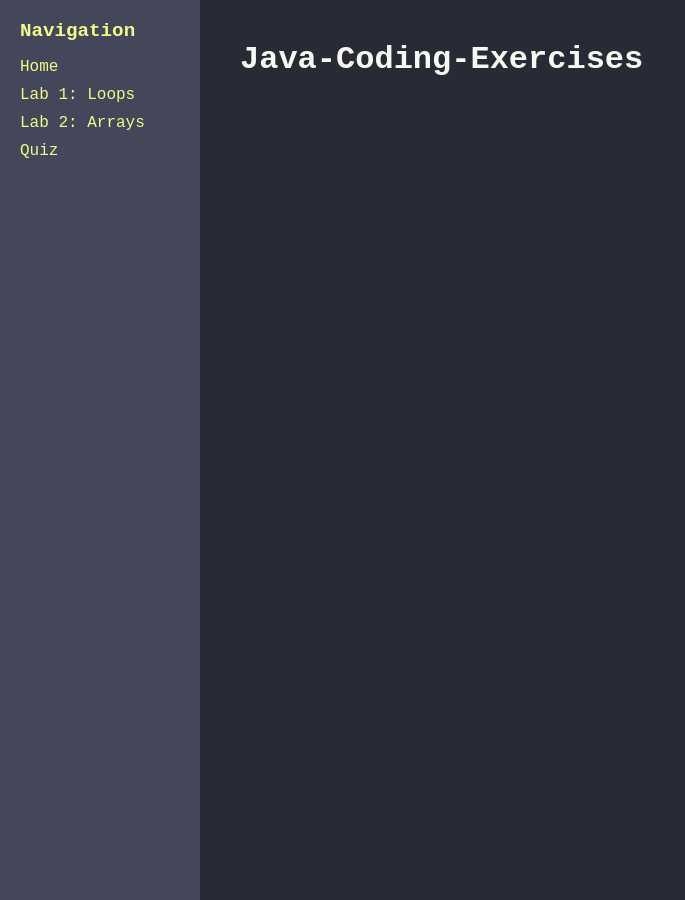
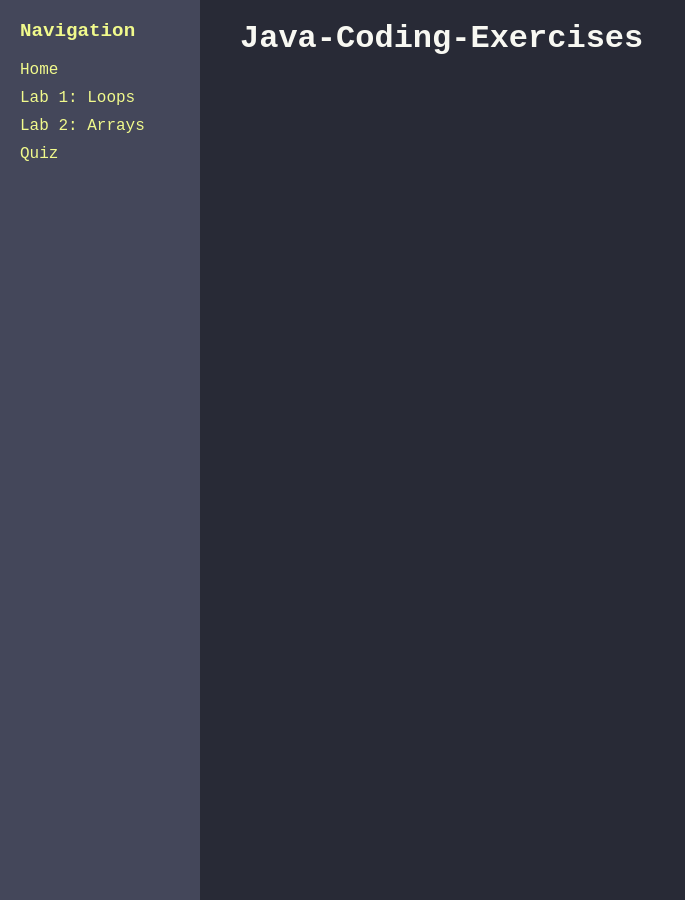
Before and after one commit to pcazaubon/AP-CSA-Spring-25, a Jekyll site: the page built from README.md, in a window 1280 px wide. Shown: the whole page, without its empty margins (0-685 px from the left). Built offline with Jekyll 4.4.1, drawn with Linux system fonts in a browser that asks for light colours; our own code applies the rules of GitHub Pages for plain Markdown files.

Commit message:
Update styles.css

```diff
--- a/assets/styles.css
+++ b/assets/styles.css
@@ -7,31 +7,36 @@
   --sidebar-text: #f1fa8c;
 }
 
+/* Reset default margins and paddings */
+* {
+  margin: 0;
+  padding: 0;
+  box-sizing: border-box;
+}
+
 /* Basic Body Styling */
 body {
   background-color: var(--background-color);
   color: var(--text-color);
   font-family: 'Courier New', Courier, monospace;
-  display: flex;
-  margin: 0;
+  display: flex; /* Flex layout to manage sidebar and content */
 }
 
 /* Sidebar Styling */
 .sidebar {
+  width: 200px;
+  min-height: 100vh;
+  background-color: var(--sidebar-background);
+  color: var(--sidebar-text);
+  padding: 20px;
   position: fixed;
   left: 0;
   top: 0;
-  width: 200px;
-  height: 100vh;
-  background-color: var(--sidebar-background);
-  color: var(--sidebar-text);
-  padding: 20px;
-  box-sizing: border-box;
 }
 
 .sidebar h2 {
   font-size: 1.2em;
-  margin-top: 0;
+  margin-bottom: 1em;
 }
 
 .sidebar a {
@@ -48,7 +53,7 @@
 
 /* Main Content Styling */
 .content {
-  margin-left: 220px; /* Adds space to the left for the sidebar */
+  margin-left: 220px; /* Ensures content starts after the sidebar */
   padding: 20px;
   max-width: 800px;
 }
```
